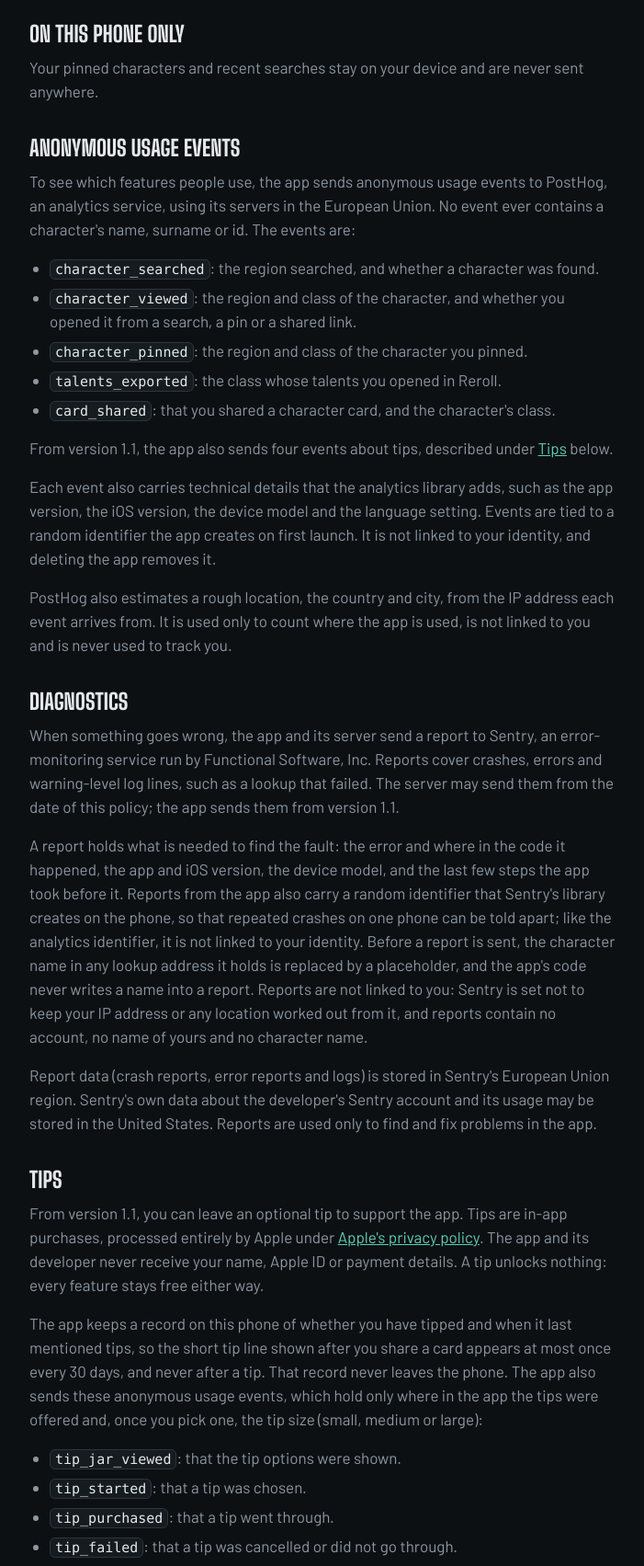
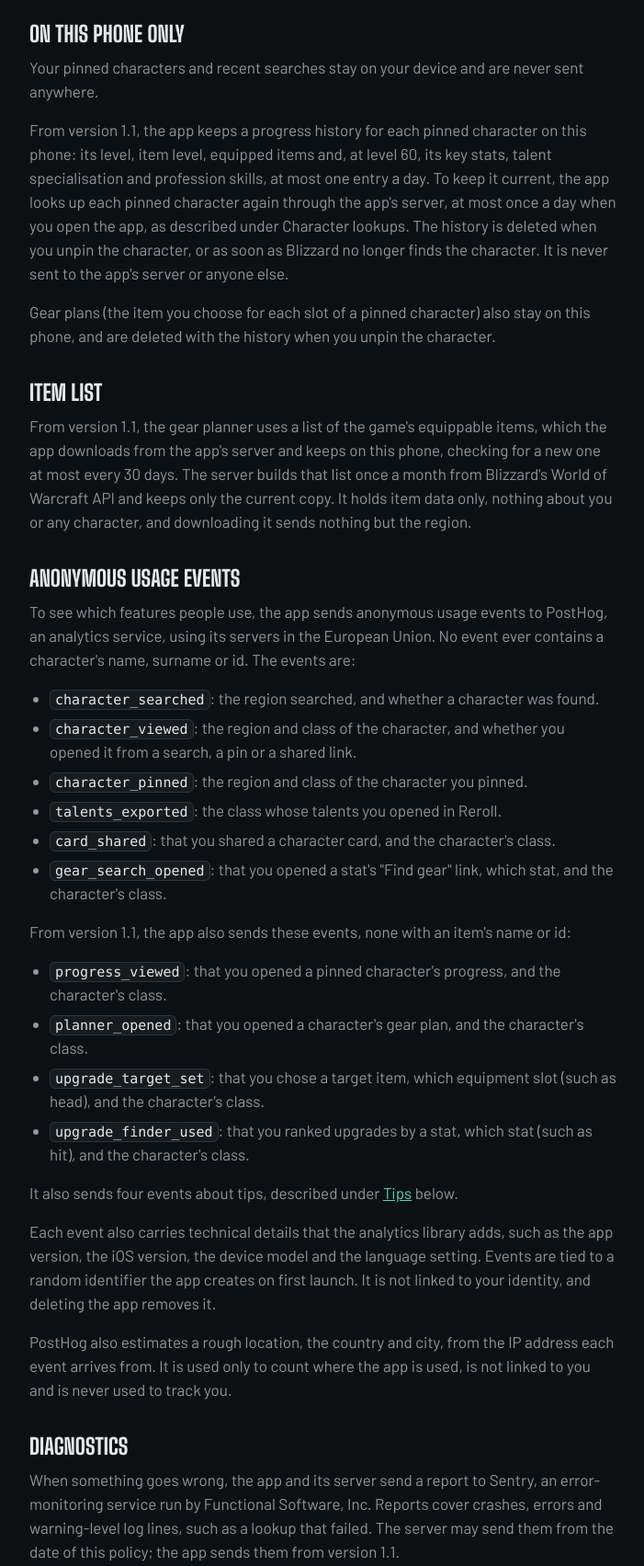
Before and after one commit to arnautresserras/armory-site, a plain HTML site: page privacy.html in a window 1280 px wide. Shown: the part 900-2603 px from the top of the page at 92% size, without its empty margins (288-989 px from the left). Drawn offline with Linux system fonts and the light colour scheme.

Commit message:
Privacy: progress history, gear plans, item list and the M5 events (from version 1.1); add the missing gear_search_opened
Co-Authored-By: Claude Opus 5.5 <noreply@anthropic.com>
Claude-Session: https://claude.ai/code/session_019Qb7F3ZHcs1zy3thtRAntH

```diff
--- a/privacy.html
+++ b/privacy.html
@@ -91,7 +91,7 @@
 </header>
 <main>
   <h1>Privacy policy</h1>
-  <p class="meta">Last updated 14 November 2026</p>
+  <p class="meta">Last updated 15 November 2026</p>
 
   <p>Forever Armory is a free iPhone app made by an individual developer, Arnau Tresserras. It is an unofficial fan app, not made, endorsed or supported by Blizzard Entertainment. This policy explains what the app collects and why. In short: no account, no personal data, only anonymous usage events and error reports, and optional tips paid through Apple.</p>
 
@@ -109,6 +109,11 @@
 
   <h2>On this phone only</h2>
   <p>Your pinned characters and recent searches stay on your device and are never sent anywhere.</p>
+  <p>From version 1.1, the app keeps a progress history for each pinned character on this phone: its level, item level, equipped items and, at level 60, its key stats, talent specialisation and profession skills, at most one entry a day. To keep it current, the app looks up each pinned character again through the app's server, at most once a day when you open the app, as described under Character lookups. The history is deleted when you unpin the character, or as soon as Blizzard no longer finds the character. It is never sent to the app's server or anyone else.</p>
+  <p>Gear plans (the item you choose for each slot of a pinned character) also stay on this phone, and are deleted with the history when you unpin the character.</p>
+
+  <h2>Item list</h2>
+  <p>From version 1.1, the gear planner uses a list of the game's equippable items, which the app downloads from the app's server and keeps on this phone, checking for a new one at most every 30 days. The server builds that list once a month from Blizzard's World of Warcraft API and keeps only the current copy. It holds item data only, nothing about you or any character, and downloading it sends nothing but the region.</p>
 
   <h2>Anonymous usage events</h2>
   <p>To see which features people use, the app sends anonymous usage events to PostHog, an analytics service, using its servers in the European Union. No event ever contains a character's name, surname or id. The events are:</p>
@@ -118,8 +123,16 @@
     <li><code>character_pinned</code>: the region and class of the character you pinned.</li>
     <li><code>talents_exported</code>: the class whose talents you opened in Reroll.</li>
     <li><code>card_shared</code>: that you shared a character card, and the character's class.</li>
+    <li><code>gear_search_opened</code>: that you opened a stat's "Find gear" link, which stat, and the character's class.</li>
   </ul>
-  <p>From version 1.1, the app also sends four events about tips, described under <a href="#tips">Tips</a> below.</p>
+  <p>From version 1.1, the app also sends these events, none with an item's name or id:</p>
+  <ul>
+    <li><code>progress_viewed</code>: that you opened a pinned character's progress, and the character's class.</li>
+    <li><code>planner_opened</code>: that you opened a character's gear plan, and the character's class.</li>
+    <li><code>upgrade_target_set</code>: that you chose a target item, which equipment slot (such as head), and the character's class.</li>
+    <li><code>upgrade_finder_used</code>: that you ranked upgrades by a stat, which stat (such as hit), and the character's class.</li>
+  </ul>
+  <p>It also sends four events about tips, described under <a href="#tips">Tips</a> below.</p>
   <p>Each event also carries technical details that the analytics library adds, such as the app version, the iOS version, the device model and the language setting. Events are tied to a random identifier the app creates on first launch. It is not linked to your identity, and deleting the app removes it.</p>
   <p>PostHog also estimates a rough location, the country and city, from the IP address each event arrives from. It is used only to count where the app is used, is not linked to you and is never used to track you.</p>
 
@@ -149,10 +162,10 @@
   <p>Usage events and diagnostic reports are not sold, and are not shared with anyone for advertising. They are used only to understand, fix and improve the app.</p>
 
   <h2>Retention</h2>
-  <p>Usage events are kept for as long as the analytics plan retains them, at most one year, and then deleted. Diagnostic reports are kept for as long as Sentry's plan retains them, and then deleted. Cached character answers expire after about an hour.</p>
+  <p>Usage events are kept for as long as the analytics plan retains them, at most one year, and then deleted. Diagnostic reports are kept for as long as Sentry's plan retains them, and then deleted. Cached character answers expire after about an hour. Progress history and gear plans stay on your phone until you unpin the character or delete the app. The server's item list is replaced every month.</p>
 
   <h2>Your choices</h2>
-  <p>You can stop all collection by deleting the app. To ask about the data or request its deletion, email <span class="email">arnautresserras@gmail.com</span>. Because events and reports are anonymous, it helps to include roughly when you used the app.</p>
+  <p>You can stop all collection by deleting the app, which also removes its progress history and gear plans. To ask about the data or request its deletion, email <span class="email">arnautresserras@gmail.com</span>. Because events and reports are anonymous, it helps to include roughly when you used the app.</p>
 
   <h2>Children</h2>
   <p>The app is not directed at children and collects no personal data from anyone.</p>
```
